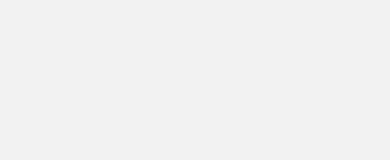
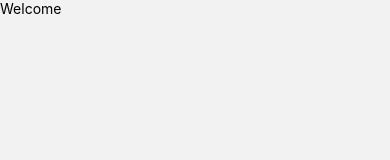
Before and after one commit to alexandrecoura96/solar-track, a React Native app: screen / in a window 390 px wide. Shown: the top 160 px of the page. Built offline with nearby package versions, Linux system fonts and the light colour scheme.

Commit message:
routes added

```diff
--- a/src/routes/stack.routes.tsx
+++ b/src/routes/stack.routes.tsx
@@ -8,7 +8,7 @@ const Stack = createStackNavigator();
 export function StackRoutes() {
   return (
     <Stack.Navigator
-      initialRouteName="Initial"
+      initialRouteName="Welcome"
       screenOptions={{headerShown: false}}>
       <Stack.Screen name="Home" component={Home} />
       <Stack.Screen name="Welcome" component={Welcome} />
```
